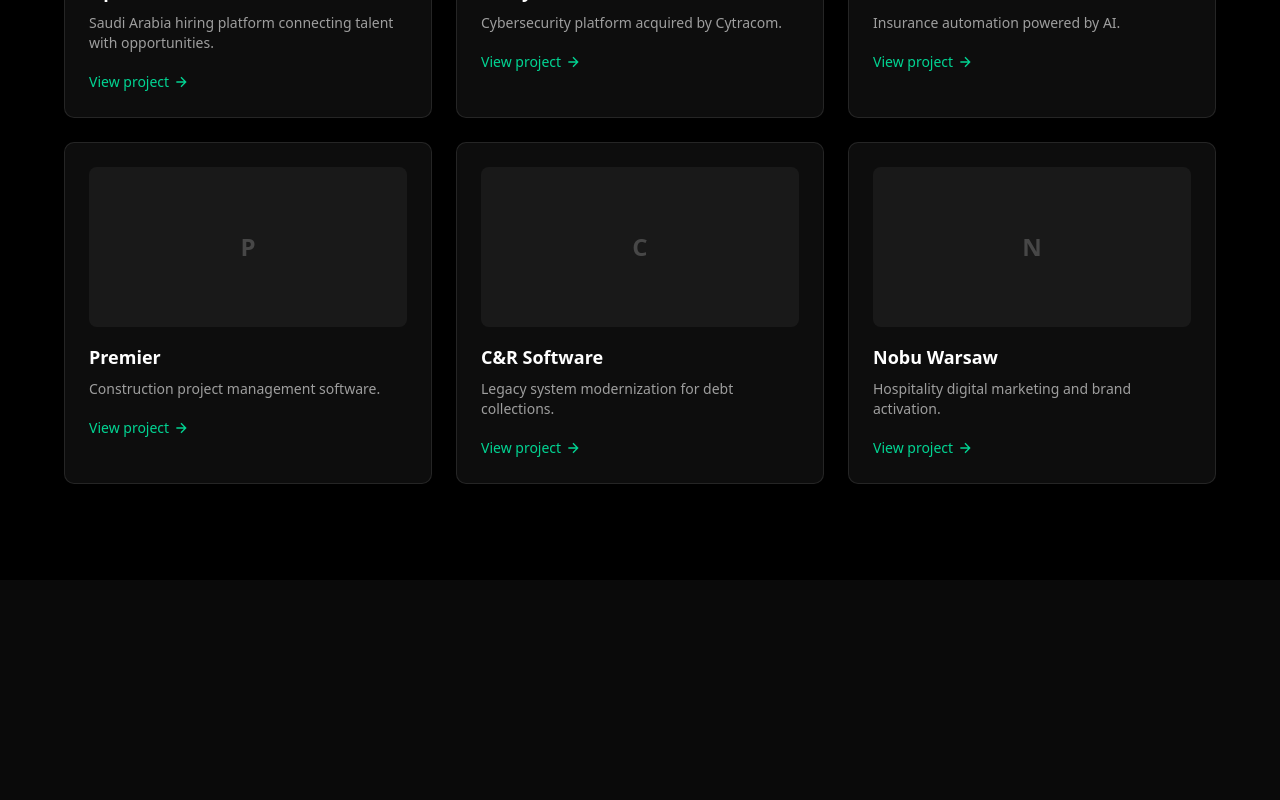
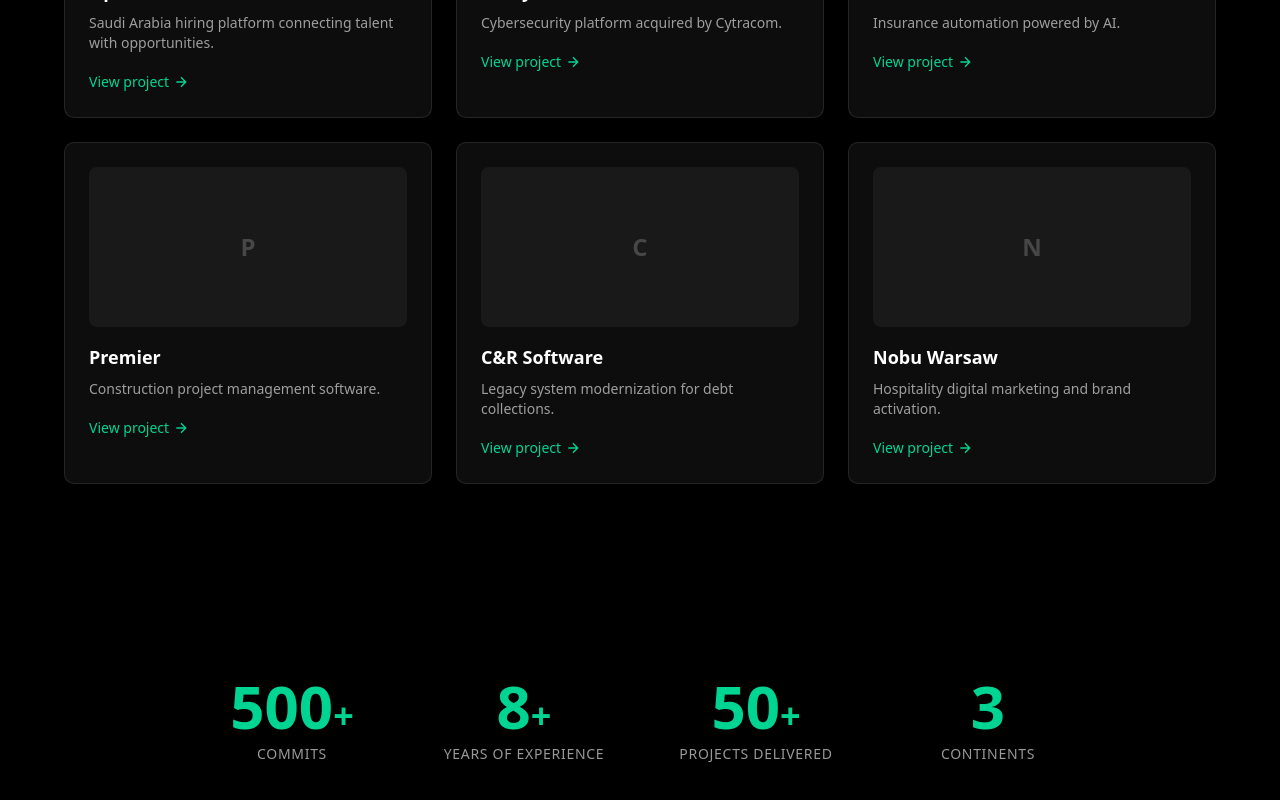
Before and after one commit to Stosiu/nextjs-developer-portfolio, a Next.js app: page /en in a window 1280 px wide. Shown: the part 1430-2230 px from the top of the page. Before the commit the page ends 2010 px from the top, so only its background shows below. Built offline with nearby package versions, Linux system fonts and the light colour scheme.

Commit message:
feat: add stats section with animated count-up numbers

```diff
--- a/src/app/[locale]/page.tsx
+++ b/src/app/[locale]/page.tsx
@@ -3,6 +3,7 @@
 import {Hero} from '@/components/sections/hero';
 import {Logos} from '@/components/sections/logos';
 import {Projects} from '@/components/sections/projects';
+import {Stats} from '@/components/sections/stats';
 
 type Props = {
   params: Promise<{locale: string}>;
@@ -18,6 +19,7 @@
       <Hero />
       <Logos />
       <Projects />
+      <Stats />
     </main>
   );
 }
--- /dev/null
+++ b/src/components/sections/stats.tsx
@@ -0,0 +1,47 @@
+'use client';
+
+import {useTranslations} from 'next-intl';
+import {useCountUp} from '@/hooks/use-count-up';
+
+type StatItemProps = {
+  value: number;
+  suffix: string;
+  label: string;
+};
+
+function StatItem({value, suffix, label}: StatItemProps) {
+  const {count, ref} = useCountUp(value);
+
+  return (
+    <div ref={ref} className="text-center px-4">
+      <div className="text-5xl md:text-6xl font-bold text-emerald-400 tabular-nums">
+        {count}
+        <span className="text-3xl md:text-4xl">{suffix}</span>
+      </div>
+      <p className="mt-2 text-sm text-white/60 uppercase tracking-wider">{label}</p>
+    </div>
+  );
+}
+
+export function Stats() {
+  const t = useTranslations('stats');
+
+  const stats = [
+    {value: 500, suffix: '+', label: t('commits')},
+    {value: 8, suffix: '+', label: t('years')},
+    {value: 50, suffix: '+', label: t('projects')},
+    {value: 3, suffix: '', label: t('continents')},
+  ];
+
+  return (
+    <section id="stats" className="py-24 px-4">
+      <div className="max-w-4xl mx-auto">
+        <div className="grid grid-cols-2 md:grid-cols-4 gap-8">
+          {stats.map((stat) => (
+            <StatItem key={stat.label} {...stat} />
+          ))}
+        </div>
+      </div>
+    </section>
+  );
+}
--- /dev/null
+++ b/src/hooks/use-count-up.ts
@@ -0,0 +1,56 @@
+'use client';
+
+import {useState, useEffect, useRef, useCallback} from 'react';
+
+export function useCountUp(target: number, duration = 2000) {
+  const [count, setCount] = useState(0);
+  const [hasAnimated, setHasAnimated] = useState(false);
+  const ref = useRef<HTMLDivElement>(null);
+
+  const animate = useCallback(() => {
+    if (hasAnimated) return;
+    setHasAnimated(true);
+
+    const prefersReduced = window.matchMedia('(prefers-reduced-motion: reduce)').matches;
+    if (prefersReduced) {
+      setCount(target);
+      return;
+    }
+
+    const startTime = performance.now();
+
+    function step(currentTime: number) {
+      const elapsed = currentTime - startTime;
+      const progress = Math.min(elapsed / duration, 1);
+      const eased = 1 - Math.pow(1 - progress, 3);
+      setCount(Math.floor(eased * target));
+
+      if (progress < 1) {
+        requestAnimationFrame(step);
+      } else {
+        setCount(target);
+      }
+    }
+
+    requestAnimationFrame(step);
+  }, [target, duration, hasAnimated]);
+
+  useEffect(() => {
+    const el = ref.current;
+    if (!el) return;
+
+    const observer = new IntersectionObserver(
+      ([entry]) => {
+        if (entry.isIntersecting) {
+          animate();
+        }
+      },
+      {threshold: 0.3}
+    );
+
+    observer.observe(el);
+    return () => observer.disconnect();
+  }, [animate]);
+
+  return {count, ref};
+}
```
